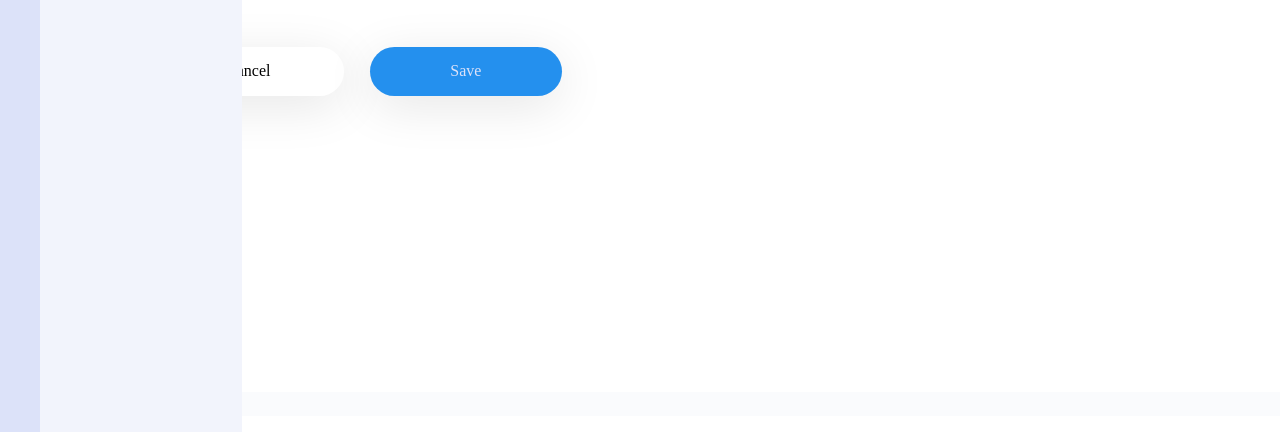
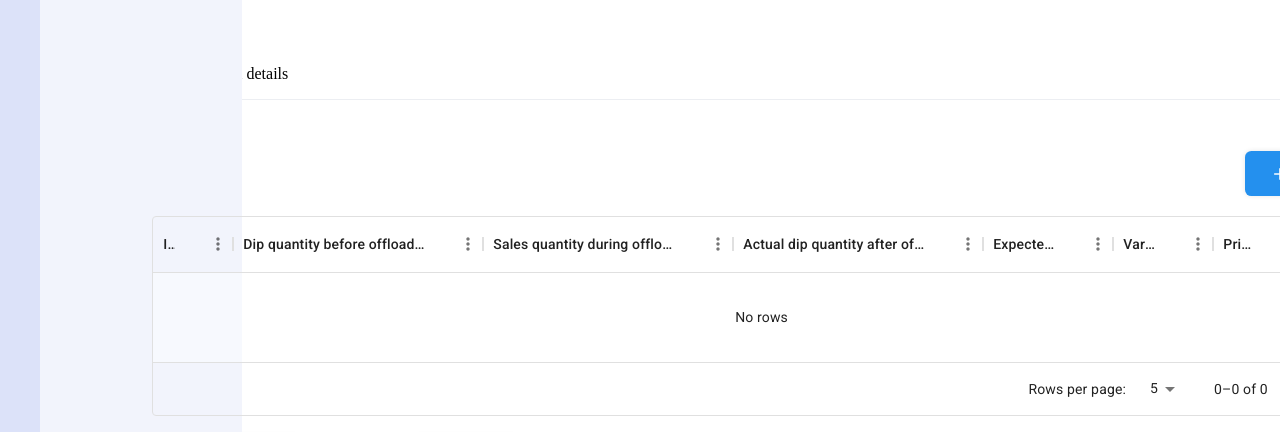
Before and after one commit to paullaster/manage-fuel-bussiness-ui, a React (Vite) app: page /dashboard/purchases/item/create in a window 1280 px wide. Shown: the part 368-800 px from the top of the page. Built offline with nearby package versions, Linux system fonts and the light colour scheme; no server answers; a web font is replaced by a local one.

Commit message:
refactor: add billing to shared

```diff
--- a/src/packages/purchases/modules/items/components/NewItem.jsx
+++ b/src/packages/purchases/modules/items/components/NewItem.jsx
@@ -4,6 +4,7 @@ import FormButtonRow from "./FormButtonRow";
 import shared from "../../../shared";
 import { useGlobalDispatcher, useGlobalState } from '@/store';
 import { composableAutofils } from "../setups";
+import PurchaseItemEntry from "./PurchaseItemEntry";
 
 const NewItem = () => {
   const appStateDispatcher = useGlobalDispatcher();
@@ -19,7 +20,7 @@ const NewItem = () => {
       <shared.components.SectionIntroduction text="New purchase item" />
       <Form method="post">
         <shared.components.BillingComponent cardLabelView={cardLabelView} />
-
+        <PurchaseItemEntry />
         <FormButtonRow />
       </Form>
     </section>
--- a/src/packages/purchases/modules/items/components/PurchaseItemEntry.jsx
+++ b/src/packages/purchases/modules/items/components/PurchaseItemEntry.jsx
@@ -1,6 +1,6 @@
-import FuelPurchaseEntry from "./FuelPurchaseEntry"
 import AddItemButton from "../../../shared/components/AddItemButton"
 import DivisionTopBar from "../../../shared/components/DivisionTopBar"
+import ItemData from "./ItemData"
 
 const PurchaseItemEntry = () => {
   return (
@@ -9,7 +9,7 @@ const PurchaseItemEntry = () => {
                 <AddItemButton btnCaption="Add item"/>
             </DivisionTopBar>
             <div>
-                <FuelPurchaseEntry />
+                <ItemData />
             </div>
         </div>
     )
--- a/src/packages/purchases/modules/items/setups/index.jsx
+++ b/src/packages/purchases/modules/items/setups/index.jsx
@@ -1,3 +1,7 @@
-import  composableAutofils from './composableAutofils';
+import composableAutofils from "./composableAutofils";
+import purchaseEntryColumns from "./purchaseEntryColumns";
 
-export { composableAutofils}
+export {
+    composableAutofils,
+    purchaseEntryColumns
+};
--- a/src/packages/purchases/modules/items/setups/purchaseEntryColumns.jsx
+++ b/src/packages/purchases/modules/items/setups/purchaseEntryColumns.jsx
@@ -0,0 +1,73 @@
+import { apiFetchUtil } from "@/utils";
+
+export default [
+    {
+        field: 'item',
+        headerName: 'Item',
+        width: 80,
+        editable: true,
+    },
+    {
+        field: 'dip_quantity_before_offloading',
+        headerName: 'Dip quantity before offloading',
+        width: 250,
+        editable: true,
+    },
+    {
+        field: 'sales_quantity_during_offloading',
+        headerName: 'Sales quantity during offloading',
+        width: 250,
+        editable: true,
+    },
+    {
+        field: 'actual_dip_quantity_after_offloading',
+        headerName: 'Actual dip quantity after offloading',
+        width: 250,
+        editable: true,
+    },
+    {
+        field: 'expected_quantity',
+        headerName: 'Expected quantity',
+        width: 130,
+        editable: true,
+    },
+    {
+        field: 'variance',
+        headerName: 'Variance',
+        width: 100,
+        editable: true,
+    },
+    {
+        field: 'price',
+        headerName: 'Price',
+        width: 100,
+        editable: true,
+    },
+
+    {
+        field: 'tax_rate',
+        headerName: 'Tax rate',
+        width: 100,
+        editable: true,
+    },
+    {
+        field: 'amount',
+        headerName: 'Amount',
+        description: 'Derived amount',
+        sortable: false,
+        width: 100,
+        valueGetter: (params) => {
+            return Number(params.row.expected_quantity)  || 0 * Number(params.row.price) || 0;
+        }
+    },
+    {
+        field: 'action',
+        headerName: 'Action',
+        description: 'user action',
+        sortable: false,
+        width: 100,
+        valueGetter: (params) => {
+            return Number(params.row.expected_quantity)  || 0 * Number(params.row.price) || 0;
+        }
+    }
+];
```
